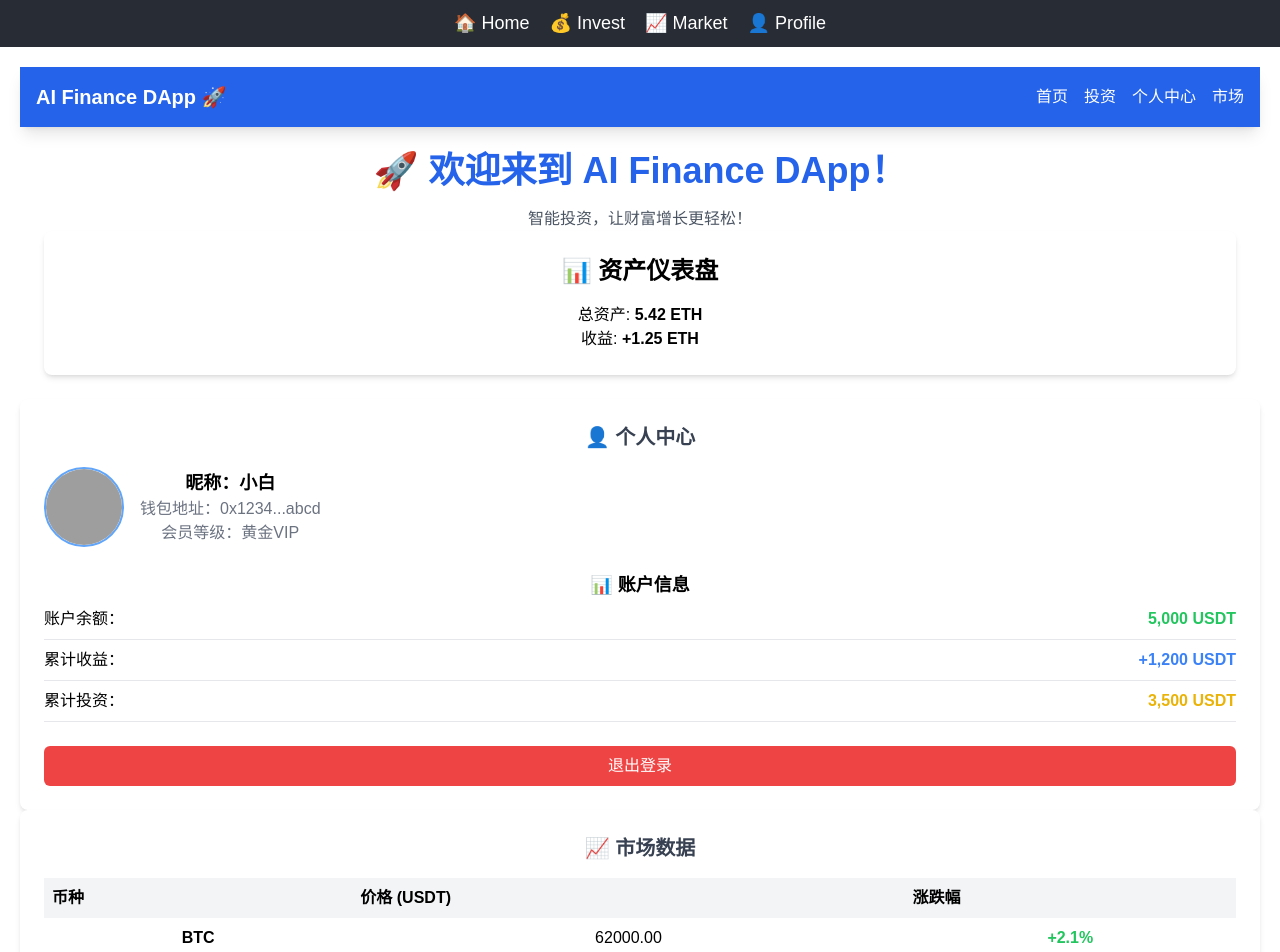
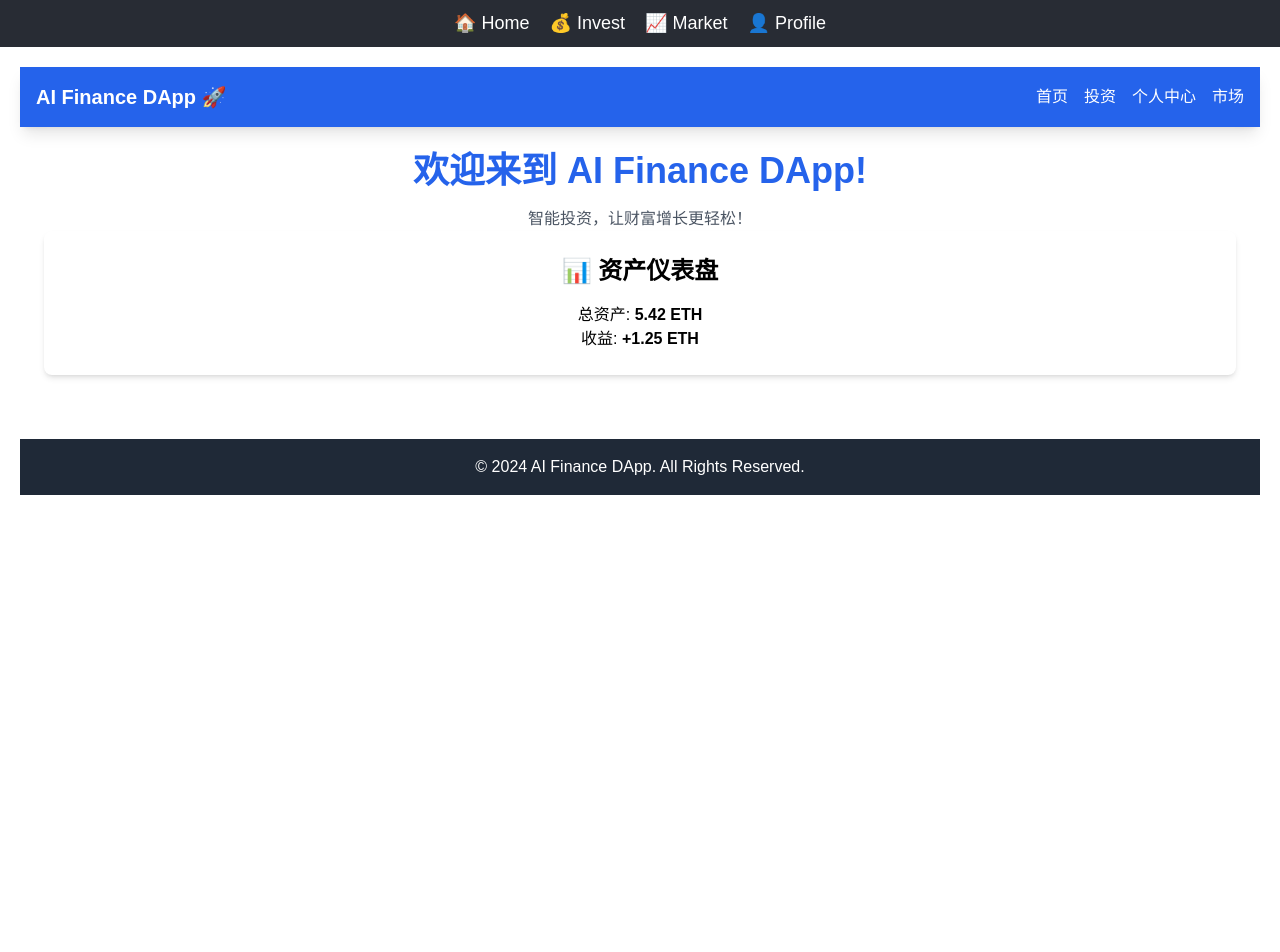
Before and after one commit to vivian5285/ai-finance-dapp, a React (Vite) app in the folder frontend/: page / in a window 1280 px wide. Shown: the top 952 px of the page. After the commit the page ends 800 px from the top, so only its background shows below. Built offline with nearby package versions, Linux system fonts and the light colour scheme; grey boxes are pictures that could not be loaded; the HTML template or start-up script is replaced by a standard one.

Commit message:
Update Home.tsx

```diff
--- a/frontend/src/pages/Home.tsx
+++ b/frontend/src/pages/Home.tsx
@@ -2,8 +2,6 @@ import React from "react";
 import Navbar from "../components/Navbar";
 import Dashboard from "../components/Dashboard";
 import Footer from "../components/Footer";
-import Profile from "./Profile";
-import Market from "./Market";
 
 const Home: React.FC = () => {
   return (
@@ -11,15 +9,13 @@ const Home: React.FC = () => {
       <Navbar />
       <div className="container mx-auto p-6">
         <h1 className="text-4xl font-bold text-center text-blue-600">
-          🚀 欢迎来到 AI Finance DApp！
+          欢迎来到 AI Finance DApp!
         </h1>
         <p className="text-center text-gray-600 mt-4">
           智能投资，让财富增长更轻松！
         </p>
         <Dashboard />
       </div>
-      <Profile />
-      <Market />
       <Footer />
     </>
   );
```
